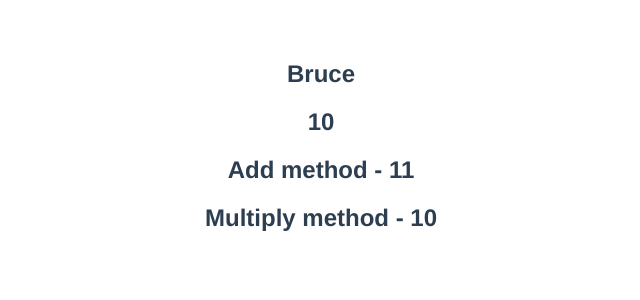
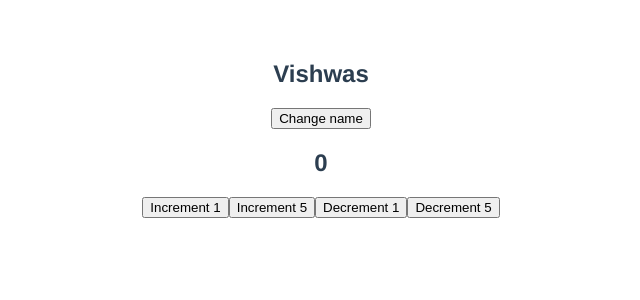
Before and after one commit to GORiDELiA/mySite, a Vue app: page / in a window 1280 px wide. Shown: the top 300 px of the page, without its empty margins (319-959 px from the left). Built offline with nearby package versions, Linux system fonts and the light colour scheme.

Commit message:
codevolution 18

```diff
--- a/src/App.vue
+++ b/src/App.vue
@@ -58,14 +58,26 @@
     <hr />
   </template> -->
 
-  <template v-for="name in names" :key="name">
+  <!-- <template v-for="name in names" :key="name">
     <h2 v-if="name === 'Bruce'">{{ name }}</h2>
   </template>
 
   <h2>{{ 2 + 4 + 4 }}</h2>
   <h2>Add method - {{ add(2,4,5) }}</h2>
-  <h2>Multiply method - {{ multiply(baseValue) }}</h2>
+  <h2>Multiply method - {{ multiply(baseValue) }}</h2> -->
 
+  <h2>{{name}}</h2>
+  <div>
+    <button v-on:mouseover="changeName, increment(1, $event)">Change name</button>
+  </div>
+
+  <h2>{{count}}</h2>
+  <div>
+    <button @click="increment(1, $event)">Increment 1</button>
+    <button @click="increment(5)">Increment 5</button>
+    <button @click="decrement(1)">Decrement 1</button>
+    <button @click="decrement(5)">Decrement 5</button>
+  </div>
 </template>
 
 <script>
@@ -109,38 +121,52 @@ export default {
       // display: true,
       // showElement: false,
 
-      names: ["Bruce", "Clark", "Diana"],
-      fullNames: [
-        { first: "Bruce", last: "Wayne" },
-        { first: "Clark", last: "Kent" },
-        { first: "Princess", last: "Diana" },
-      ],
-      actors: [
-        {
-          name: "Christian Bale",
-          movies: ["Batman", "The Prestige"],
-        },
-        {
-          name: "Di Caprio",
-          movies: ["Titanic", "Inception"],
-        },
-      ],
-      myInfo: {
-        name: "Vishwas",
-        channel: "Codevolution",
-        cource: "Vue 3",
-      },
-      baseMultiply: 5,
-      baseValue: 2
+      // names: ["Bruce", "Clark", "Diana"],
+      // fullNames: [
+      //   { first: "Bruce", last: "Wayne" },
+      //   { first: "Clark", last: "Kent" },
+      //   { first: "Princess", last: "Diana" },
+      // ],
+      // actors: [
+      //   {
+      //     name: "Christian Bale",
+      //     movies: ["Batman", "The Prestige"],
+      //   },
+      //   {
+      //     name: "Di Caprio",
+      //     movies: ["Titanic", "Inception"],
+      //   },
+      // ],
+      // myInfo: {
+      //   name: "Vishwas",
+      //   channel: "Codevolution",
+      //   cource: "Vue 3",
+      // },
+      // baseMultiply: 5,
+      // baseValue: 2
+      name: "Vishwas",
+      count: 0,
     }
   },
   methods: {
-    add(a, b, c) {
-      return a + b + c
-    },
-    multiply(num) {
-      return num * this.baseMultiply
-    }
+    // add(a, b, c) {
+    //   return a + b + c
+    // },
+    // multiply(num) {
+    //   return num * this.baseMultiply
+    // }
+      increment(num, event) {
+        this.count += num
+        console.log("Event", event)
+      },
+      decrement(num, event) {
+        this.count -= num
+        console.log("Event", event)
+      },
+      changeName(event) {
+        this.name = "Batman"
+        console.log("Event", event)
+      },
   }
 }
 </script>
```
